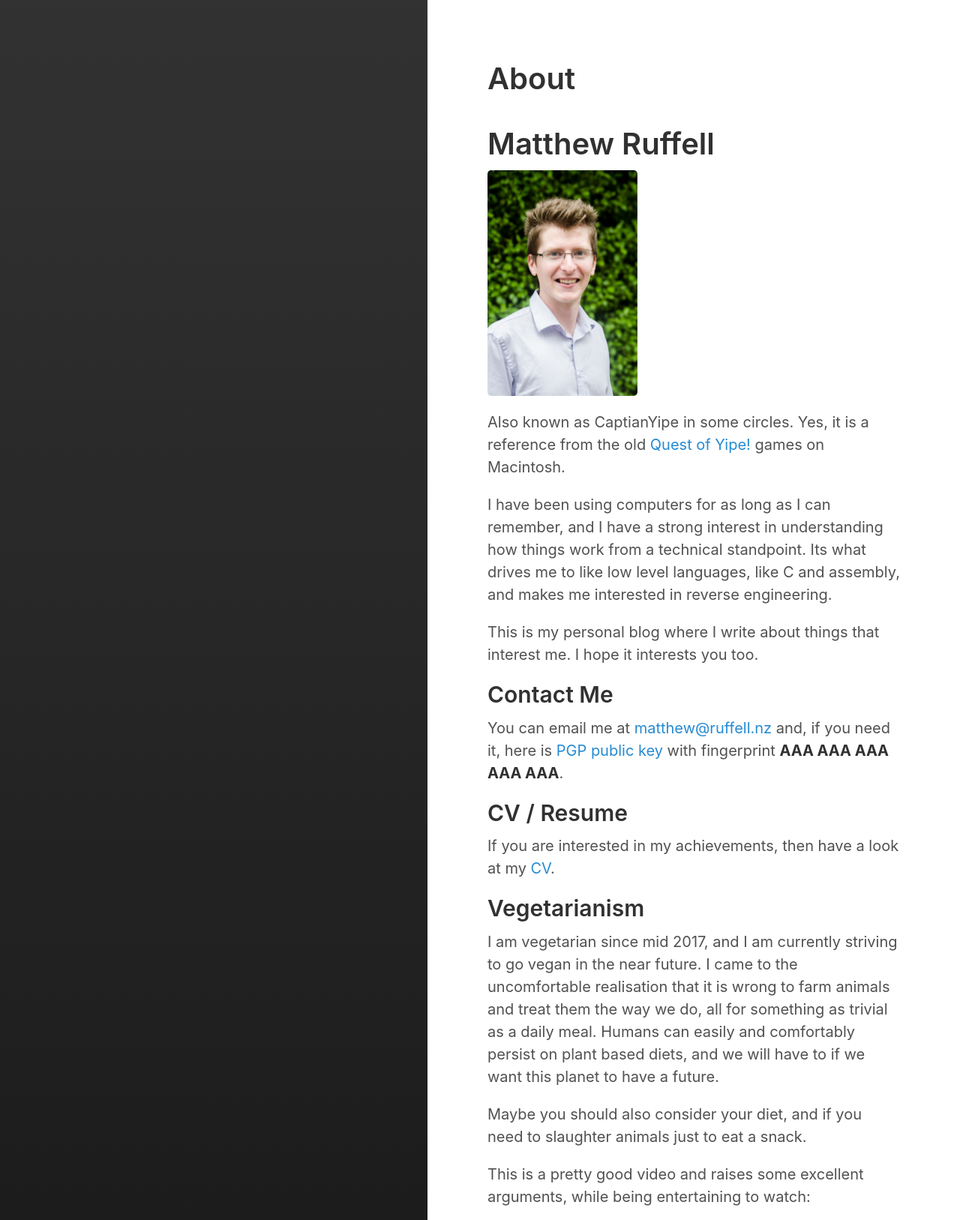
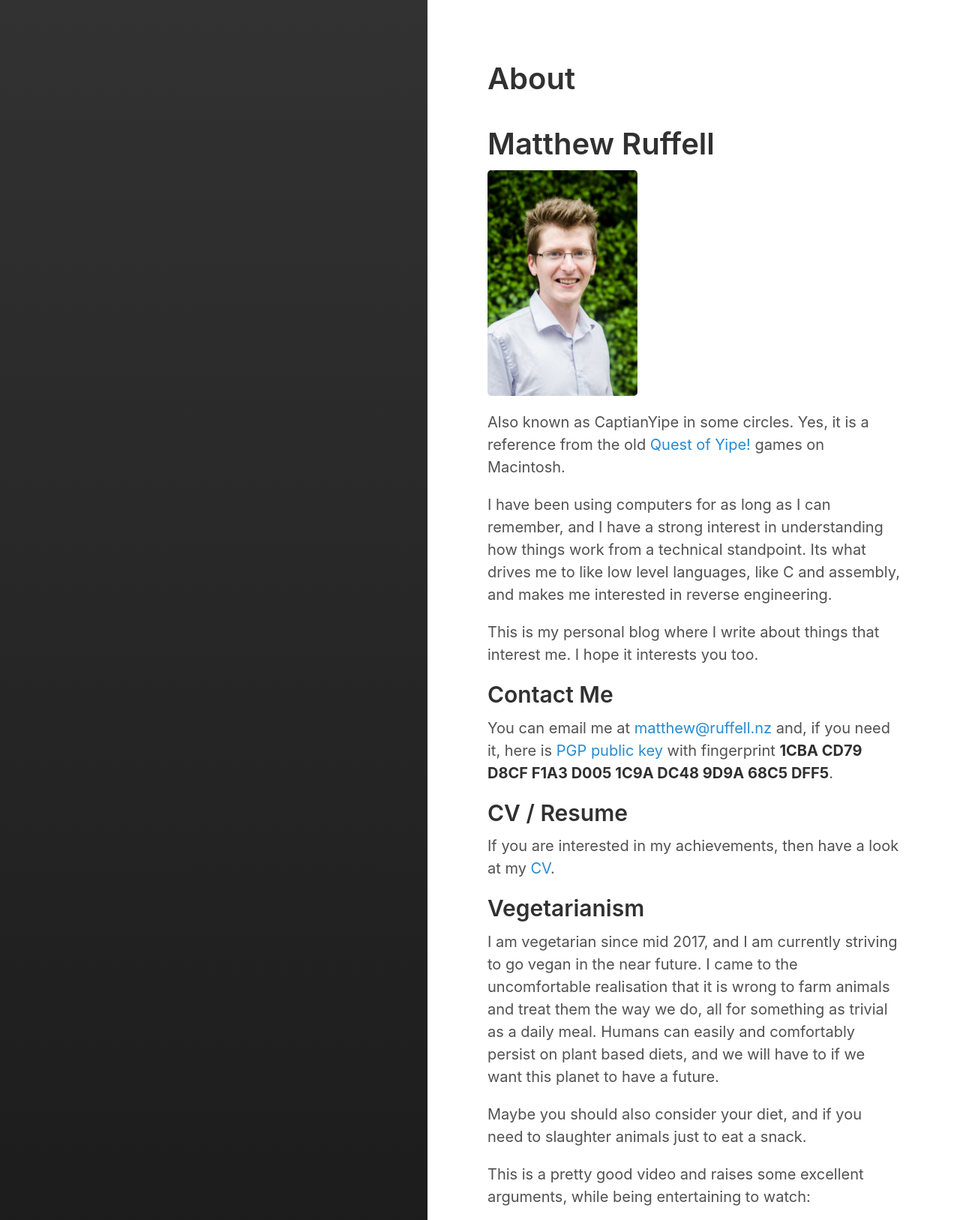
Before and after one commit to matthewruffell/matthewruffell.github.io, a Jekyll site: the page built from about.md, in a window 1280 px wide, cut to the strip 0-1627 px from the top of the page. Shown: the whole strip at 75% size. Built offline with Jekyll 4.4.1, drawn with Linux system fonts in a browser that asks for light colours.

Commit message:
Adding GPG key

```diff
--- a/about.md
+++ b/about.md
@@ -14,7 +14,7 @@ I have been using computers for as long as I can remember, and I have a strong i
 This is my personal blog where I write about things that interest me. I hope it interests you too.
 
 ## Contact Me
-You can email me at [matthew@ruffell.nz](mailto:matthew@ruffell.nz) and, if you need it, here is [PGP public key](/assets/documents/matthew_ruffell.asc) with fingerprint **AAA AAA AAA AAA AAA**.
+You can email me at [matthew@ruffell.nz](mailto:matthew@ruffell.nz) and, if you need it, here is [PGP public key](/assets/documents/matthew_ruffell.asc) with fingerprint **1CBA CD79 D8CF F1A3 D005 1C9A DC48 9D9A 68C5 DFF5**.
 
 ## CV / Resume
 If you are interested in my achievements, then have a look at my [CV](/assets/documents/matthew_ruffell.pdf).
```
Also changed, not shown: 1 other file.
